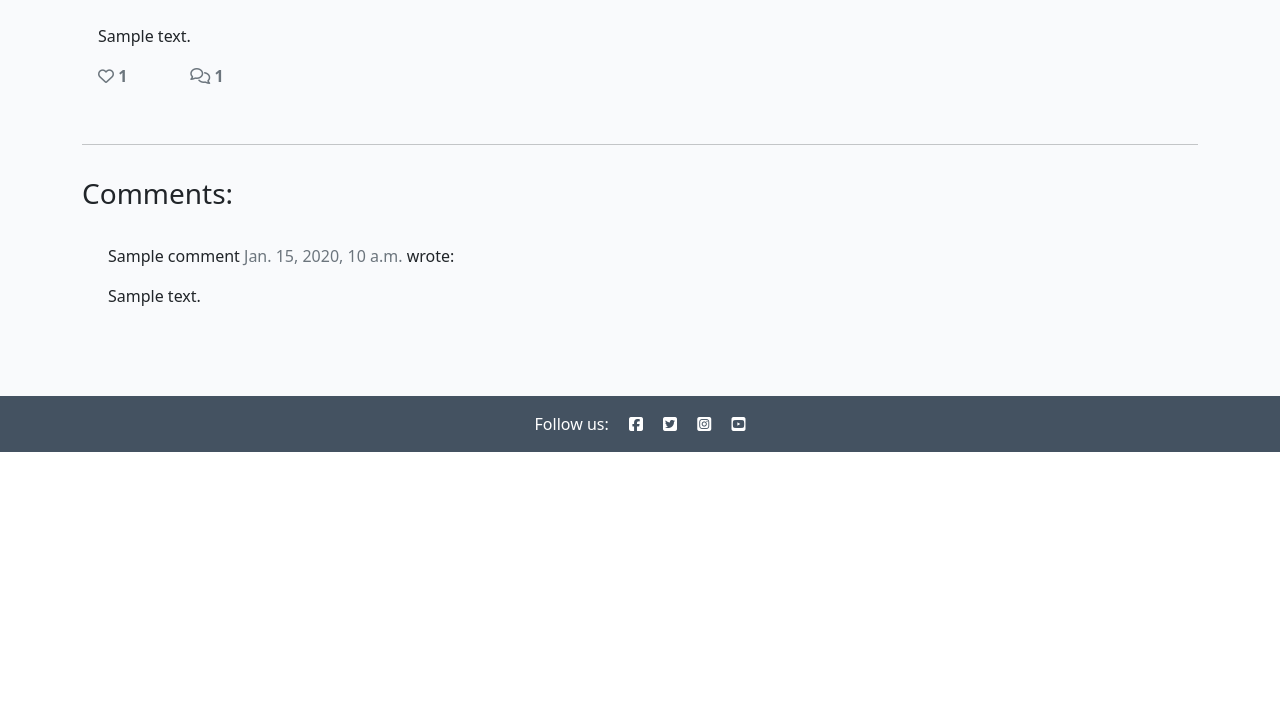
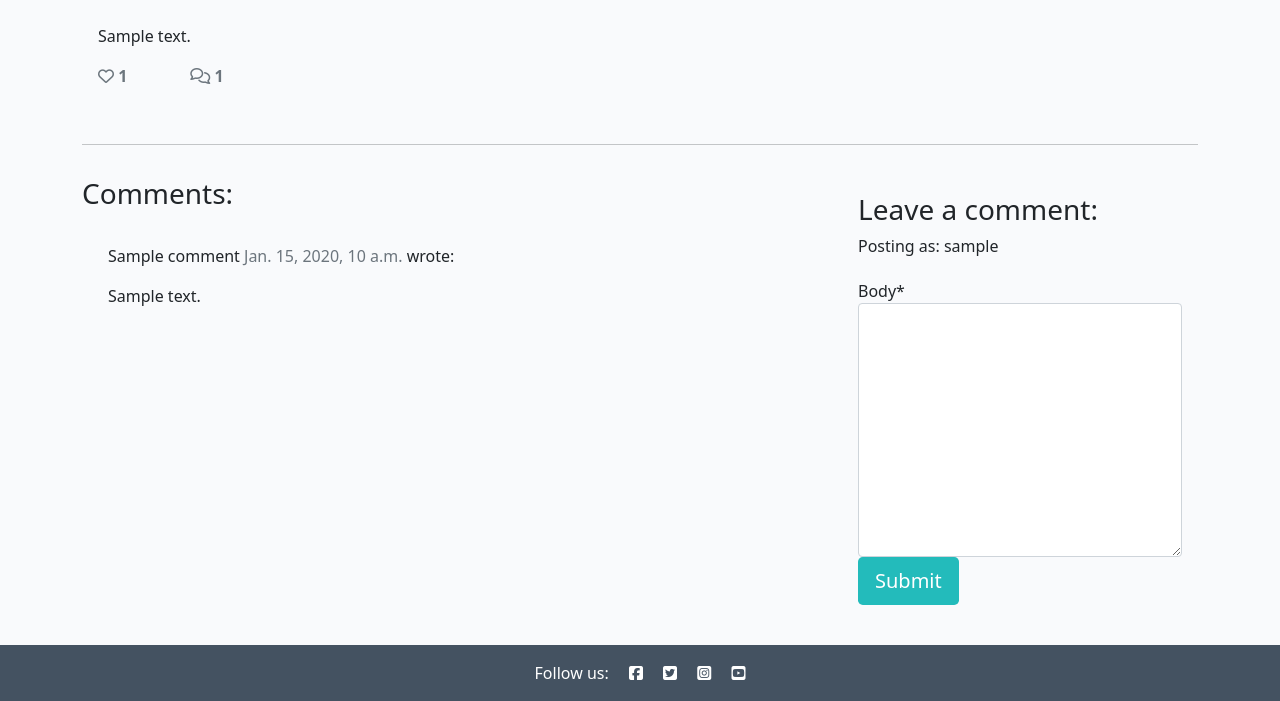
Before and after one commit to Frida010/CodeChef-Creations, a Django app: a page that uses templates/post_detail.html in a window 1280 px wide. Shown: the part 348-1049 px from the top of the page. Before the commit the page ends 800 px from the top, so only its background shows below. Run offline with Django 3.2, Linux system fonts and the light colour scheme; a user stored in the database is signed in; tables that the repository leaves empty hold one stand-in row (values such as "Sample post"); some libraries are stand-ins or nearby versions.

Commit message:
Added comment form using Django Crispy Forms and integrated it into the post_detail template

```diff
--- /dev/null
+++ b/chefblog/forms.py
@@ -0,0 +1,8 @@
+from .models import Comment
+from django import forms
+
+
+class CommentForm(forms.ModelForm):
+    class Meta:
+        model = Comment
+        fields = ('body',)
--- a/chefblog/views.py
+++ b/chefblog/views.py
@@ -1,6 +1,7 @@
 from django.shortcuts import render, get_object_or_404
 from django.views import generic, View
 from .models import Post
+from .forms import CommentForm
 
 
 class PostList(generic.ListView):
@@ -26,6 +27,7 @@ class PostDetail(View):
             {
                 "post": post,
                 "comments": comments,
-                "liked": liked
+                "liked": liked,
+                "comment_form": CommentForm(),
             },
         )
--- a/codechefcreations/settings.py
+++ b/codechefcreations/settings.py
@@ -52,6 +52,7 @@ INSTALLED_APPS = [
     'django.contrib.staticfiles',
     'cloudinary',
     'django_summernote',
+    'crispy_forms',
     'chefblog',
 ]
 
@@ -59,6 +60,8 @@ SITE_ID = 1
 
 LOGIN_REDIRECT_URL = '/'
 LOGOUT_REDIRECT_URL = '/'
+
+CRISPY_TEMPLATE_PACK = 'bootstrap4'
 
 MIDDLEWARE = [
     'django.middleware.security.SecurityMiddleware',
--- a/requirements.txt
+++ b/requirements.txt
@@ -4,6 +4,7 @@ dj-database-url==0.5.0
 dj3-cloudinary-storage==0.0.6
 Django==3.2.23
 django-allauth==0.58.1
+django-crispy-forms==1.14.0
 django-summernote==0.8.20.0
 gunicorn==21.2.0
 oauthlib==3.2.2
--- a/templates/post_detail.html
+++ b/templates/post_detail.html
@@ -1,4 +1,5 @@
 {% extends 'base.html' %} {% block content %}
+{% load crispy_forms_tags %}
 
 <div class="masthead">
     <div class="container">
@@ -23,7 +24,7 @@
 
 <div class="container">
     <div class="row">
-        <div class="col card mb-4  mt-3 left top">
+        <div class="col card mb-4  mt-3 left  top">
             <div class="card-body">
                 <!-- The post content goes inside the card-text. -->
                 <!-- Use the | safe filter inside the template tags -->
@@ -77,6 +78,22 @@
         <div class="col-md-4 card mb-4  mt-3 ">
             <div class="card-body">
                 <!-- For later -->
+                {% if commented %}
+                <div class="alert alert-success" role="alert">
+                    Your comment is awaiting approval
+                </div>
+                {% else %}
+                {% if user.is_authenticated %}
+
+                <h3>Leave a comment:</h3>
+                <p>Posting as: {{ user.username }}</p>
+                <form method="post" style="margin-top: 1.3em;">
+                    {{ comment_form | crispy }}
+                    {% csrf_token %}
+                    <button type="submit" class="btn btn-signup btn-lg">Submit</button>
+                </form>
+                {% endif %}
+                {% endif %}
             </div>
         </div>
     </div>
```
